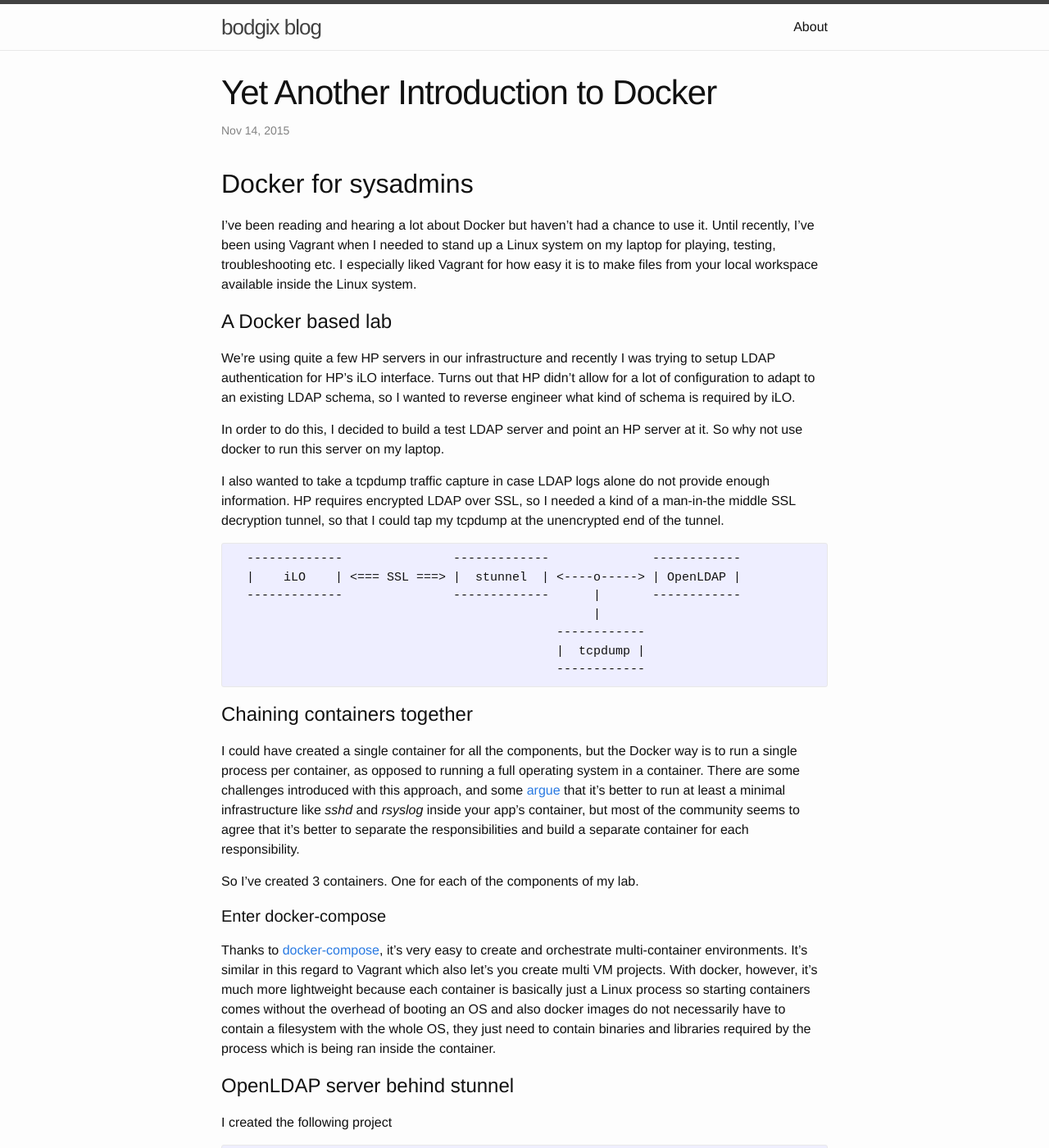
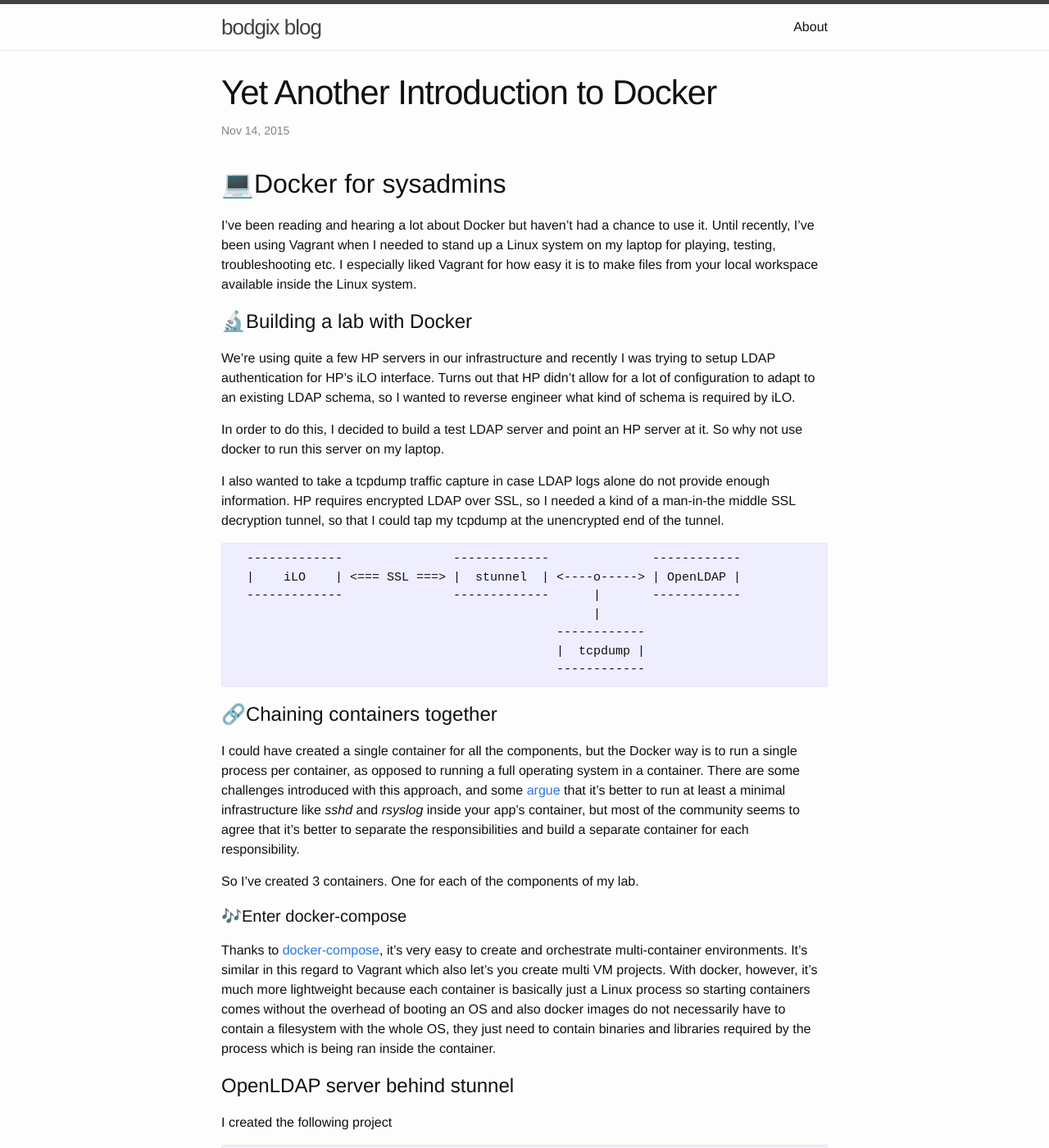
Before and after one commit to bodgix/bodgix.github.io, a Jekyll site: the page built from _posts/2015-11-14-yet-another-introduction-to-docker.md, in a window 1280 px wide and 1400 px high. Shown: the whole window at 82% size. Built offline with Jekyll 4.4.1, drawn with Linux system fonts in a browser that asks for light colours; comment, search, counter and statistics services are not loaded.

Commit message:
Dodanie emojis

```diff
--- a/_posts/2015-11-14-yet-another-introduction-to-docker.md
+++ b/_posts/2015-11-14-yet-another-introduction-to-docker.md
@@ -7,13 +7,13 @@ description: "Creating a lab for reverse engineering and decrypting HP iLO's LDA
 keywords: "docker, HP, iLO, LDAP, OpenLDAP, schema, docker-compose, docker-machine, Linux, sysadmin"
 ---
 
-Docker for sysadmins
---------------------
+💻Docker for sysadmins
+----------------------
 
 I've been reading and hearing a lot about Docker but haven't had a chance to use it. Until recently, I've been using Vagrant when I needed to stand up a Linux system on my laptop for playing, testing, troubleshooting etc. I especially liked Vagrant for how easy it is to make files from your local workspace available inside the Linux system.
 
-A Docker based lab
-==================
+🔬Building a lab with Docker
+============================
 
 We're using quite a few HP servers in our infrastructure and recently I was trying to setup LDAP authentication for HP's iLO interface. Turns out that HP didn't allow for a lot of configuration to adapt to an existing LDAP schema, so I wanted to reverse engineer what kind of schema is required by iLO.
 
@@ -31,14 +31,14 @@ I also wanted to take a tcpdump traffic capture in case LDAP logs alone do not p
                                             ------------
 </pre>
 
-Chaining containers together
-============================
+🔗Chaining containers together
+==============================
 
 I could have created a single container for all the components, but the Docker way is to run a single process per container, as opposed to running a full operating system in a container. There are some challenges introduced with this approach, and some [argue][baseimage-docker] that it's better to run at least a minimal infrastructure like *sshd* and *rsyslog* inside your app's container, but most of the community seems to agree that it's better to separate the responsibilities and build a separate container for each responsibility.
 
 So I've created 3 containers. One for each of the components of my lab.
 
-#### Enter docker-compose
+#### 🎶Enter docker-compose
 
 Thanks to [docker-compose][docker-compose], it's very easy to create and orchestrate multi-container environments. It's similar in this regard to Vagrant which also let's you create multi VM projects. With docker, however, it's much more lightweight because each container is basically just a Linux process so starting containers comes without the overhead of booting an OS and also docker images do not necessarily have to contain a filesystem with the whole OS, they just need to contain binaries and libraries required by the process which is being ran inside the container.
 
```
